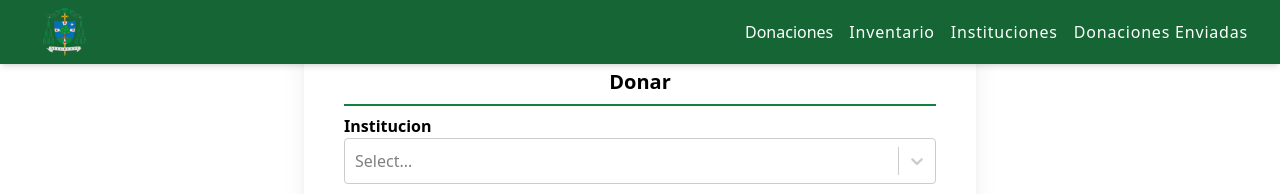
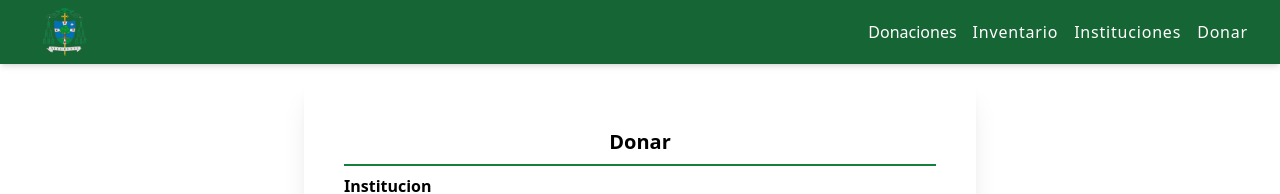
Before and after one commit to Imanol-Ortega/Donaciones-Diocesis, a React (Vite) app in the folder Donaciones/: page /donar/nuevo in a window 1280 px wide. Shown: the top 194 px of the page. Built offline with nearby package versions, Linux system fonts and the light colour scheme; no server answers.

Commit message:
falta solo instituciones

```diff
--- a/Donaciones/src/componentes/Navbar/NavBar.jsx
+++ b/Donaciones/src/componentes/Navbar/NavBar.jsx
@@ -35,10 +35,10 @@ function NavBar() {
                                     Instituciones
                                 </Link>
                                 <Link
-                                    to="/institucion/vista"
+                                    to="/donar/nuevo"
                                     className="text-white hover:text-gray-300 hover:underline hover:decoration-green-600 hover:decoration-solid underline-offset-8 tracking-wider"
                                 >
-                                    Donaciones Enviadas
+                                    Donar
                                 </Link>
                             </ul>
                         </div>
--- a/Donaciones/src/modulos/Donacion/formulario/FormDonacion.jsx
+++ b/Donaciones/src/modulos/Donacion/formulario/FormDonacion.jsx
@@ -108,6 +108,8 @@ function FormDonacion() {
             setError("Ya agrego el item");
         } else if (inventarioSelect == 0 || institucionSelect == 0) {
             setError("Seleccione una opción");
+        } else if (cantidad == 0) {
+            setError("Indique la cantidad");
         } else {
             setInventarioRender([
                 ...inventarioRender,
@@ -128,6 +130,7 @@ function FormDonacion() {
             setCantidad(0);
             setInventarioSelect([]);
             setError("");
+            setMaxCantidad(0);
         }
     };
     const borrar = (id) => {
@@ -163,10 +166,10 @@ function FormDonacion() {
     return (
         <div>
             <div className="h-full font-sans">
-                <div className="container mx-auto h-full flex flex-1 justify-center items-center">
+                <div className="container mx-auto h-full flex flex-1 justify-center align-middle items-center">
                     <div className="w-full max-w-2xl">
-                        <div className="leading-loose">
-                            <div className="max-w-full p-10 bg-white rounded shadow-xl font-thin mt-5">
+                        <div className="leading-loose m-auto">
+                            <div className="max-w-full p-10 bg-white rounded shadow-xl font-thin mt-20">
                                 <div className="flex justify-start">
                                     <p className="text-black text-center text-xl font-bold border-b-2 border-green-700 w-full py-2">
                                         Donar
--- a/Donaciones/src/modulos/Donante/vista/VistaDonante.jsx
+++ b/Donaciones/src/modulos/Donante/vista/VistaDonante.jsx
@@ -83,16 +83,16 @@ function VistaDonante() {
                                     DONACIONES
                                 </p>
                             </div>
-                            <div className="flex w-full justify-start font-sans font-semibold text-xl py-2 ml-4 mt-2">
+                            <div className="flex w-full justify-start font-sans font-semibold text-sm py-2 ml-4 mt-2">
                                 <Link
                                     to="/donacion/agregar"
-                                    className="px-2 py-2 text-black font-semibold bg-gray-100 hover:bg-gray-300 rounded border-2"
+                                    className="px-2 py-2 text-white font-semibold bg-green-800 hover:bg-green-700 rounded"
                                 >
                                     <AddIcon /> Nuevo
                                 </Link>
                             </div>
 
-                            <div className="my-2 flex justify-start mr-4 ml-4 p-1 rounded sm:flex-row flex-col">
+                            <div className="my-2 flex justify-start ml-3 p-1 rounded sm:flex-row flex-col">
                                 <div className="block relative">
                                     <span className="h-full absolute inset-y-0 left-0 flex items-center pl-2">
                                         <svg
--- a/Donaciones/src/modulos/Inventario/vista/VistaInventario.jsx
+++ b/Donaciones/src/modulos/Inventario/vista/VistaInventario.jsx
@@ -83,7 +83,7 @@ function VistaInventario() {
                                     INVENTARIO
                                 </p>
                             </div>
-                            <div className="my-2 flex justify-start mr-4 ml-4 p-1 rounded sm:flex-row flex-col">
+                            <div className="my-2 flex justify-start ml-3 p-1 rounded sm:flex-row flex-col">
                                 <div className="block relative">
                                     <span className="h-full absolute inset-y-0 left-0 flex items-center pl-2">
                                         <svg
```
